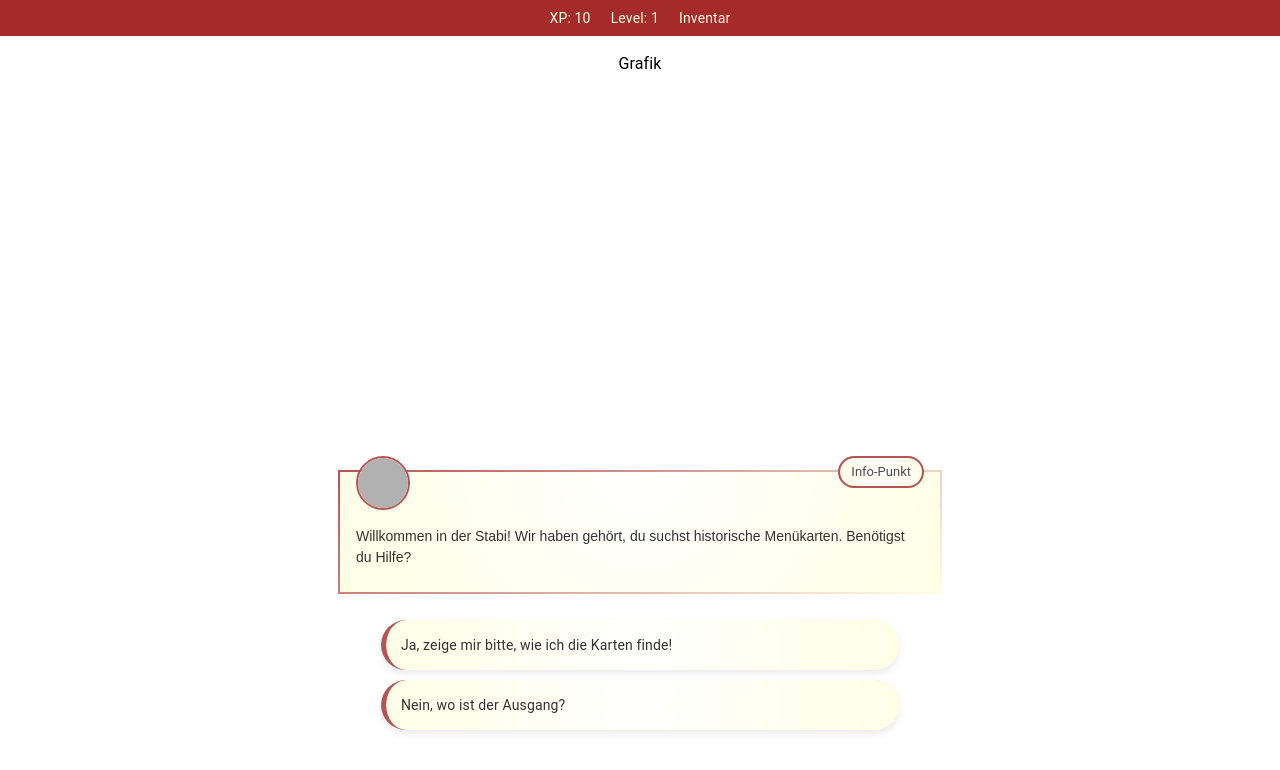
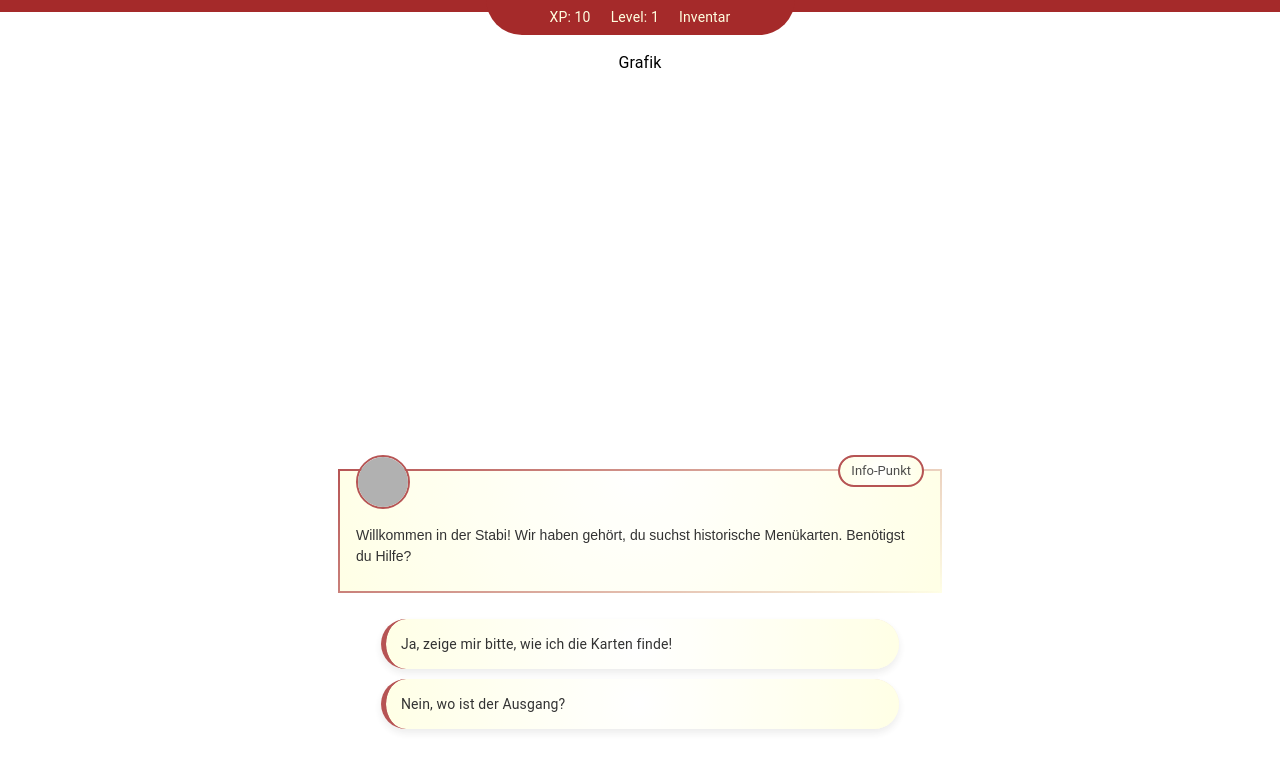
Before and after one commit to clio001/project-sodh, a Next.js app: page /main in a window 1280 px wide. Shown: the top 770 px of the page. Built offline with nearby package versions, Linux system fonts and the light colour scheme; grey boxes are pictures that could not be loaded.

Commit message:
moved statbar component to main page from main layout

```diff
--- a/app/components/Statbar.jsx
+++ b/app/components/Statbar.jsx
@@ -11,14 +11,14 @@ export default function Statbar() {
     setOpen(newOpen);
   };
   return (
+    <>
       <Box
         sx={{
           display: "flex",
           flexDirection: "row",
           justifyContent: "center",
           backgroundColor: "Brown",
-        color: "lightyellow",
-        padding: "0.5rem",
+          height: "0.75rem",
         }}
       >
         {/* <Link
@@ -41,6 +41,27 @@ export default function Statbar() {
       >
         <Typography variant="body2">About</Typography>
       </Link> */}
+      </Box>
+      <Box
+        sx={{ display: "flex", flexDirection: "row", justifyContent: "center" }}
+      >
+        {" "}
+        <Box
+          sx={{
+            display: "flex",
+            flexDirection: "row",
+            justifyContent: "center",
+            backgroundColor: "Brown",
+            color: "lightyellow",
+            paddingLeft: "4rem",
+            paddingRight: "4rem",
+            paddingTop: "0.5rem",
+            paddingBottom: "0.5rem",
+            borderRadius: "0px 0px 75px 75px",
+            marginTop: "-0.8rem",
+            width: "fit-content",
+          }}
+        >
           <Typography variant="body2">XP: {player.xp}</Typography>
           <Typography variant="body2" sx={{ marginLeft: "20px" }}>
             Level: {player.level}
@@ -52,6 +73,9 @@ export default function Statbar() {
           >
             Inventar
           </Typography>
+        </Box>
+      </Box>
+
       <div>
         <Drawer anchor="right" open={open} onClose={toggleDrawer(false)}>
           <Box sx={{ width: "100vw" }}>
@@ -141,6 +165,6 @@ export default function Statbar() {
           </Box>
         </Drawer>
       </div>
-    </Box>
+    </>
   );
 }
--- a/app/main/layout.jsx
+++ b/app/main/layout.jsx
@@ -1,11 +1,6 @@
-import React from 'react'
-import Statbar from '../components/Statbar'
+import React from "react";
 
 export default function Layout({ children }) {
   // This layout is used for the /about page
-  return (
-      <div>
-          <Statbar/>
-          {children}</div>
-  )
+  return <div>{children}</div>;
 }
--- a/app/main/page.jsx
+++ b/app/main/page.jsx
@@ -4,6 +4,7 @@ import React, { useState } from "react";
 import "../globals.css";
 import { useMyContext } from "../components/ContextProvider";
 import Typewriter from "../components/Typewriter";
+import Statbar from "../components/Statbar";
 
 export default function Page() {
   const { scene, player, setPlayer, inventoryItems } = useMyContext();
@@ -11,6 +12,7 @@ export default function Page() {
 
   return (
     <main>
+      <Statbar />
       <Box
         sx={{
           display: "flex",
```
Lines whose indentation alone changed are shown as unchanged.
